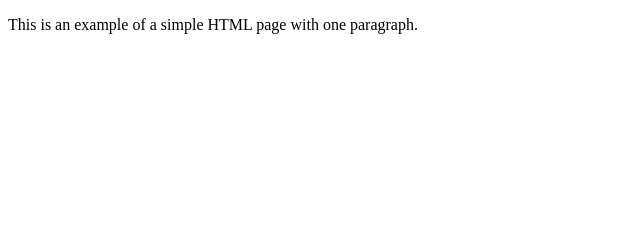
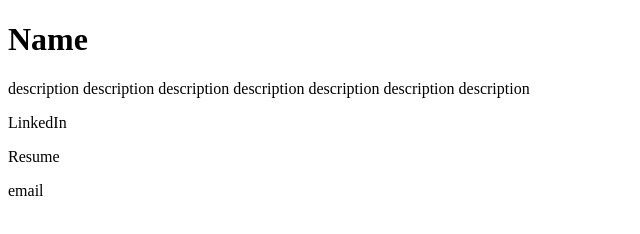
Before and after one commit to Iffycreature/iffycreature.github.io, a plain HTML site: page index.html in a window 1280 px wide. Shown: the whole page, without its empty margins (0-640 px from the left). Drawn offline with Linux system fonts and the light colour scheme.

Commit message:
Update index.html

```diff
--- a/index.html
+++ b/index.html
@@ -4,6 +4,10 @@
         <title>Example</title>
     </head>
     <body>
-        <p>This is an example of a simple HTML page with one paragraph.</p>
+        <h1>Name</h1>
+        <p>description description description description description description description</p>
+        <p>LinkedIn</p>
+        <p>Resume</p>
+        <p>email</p>
     </body>
 </html>
```
